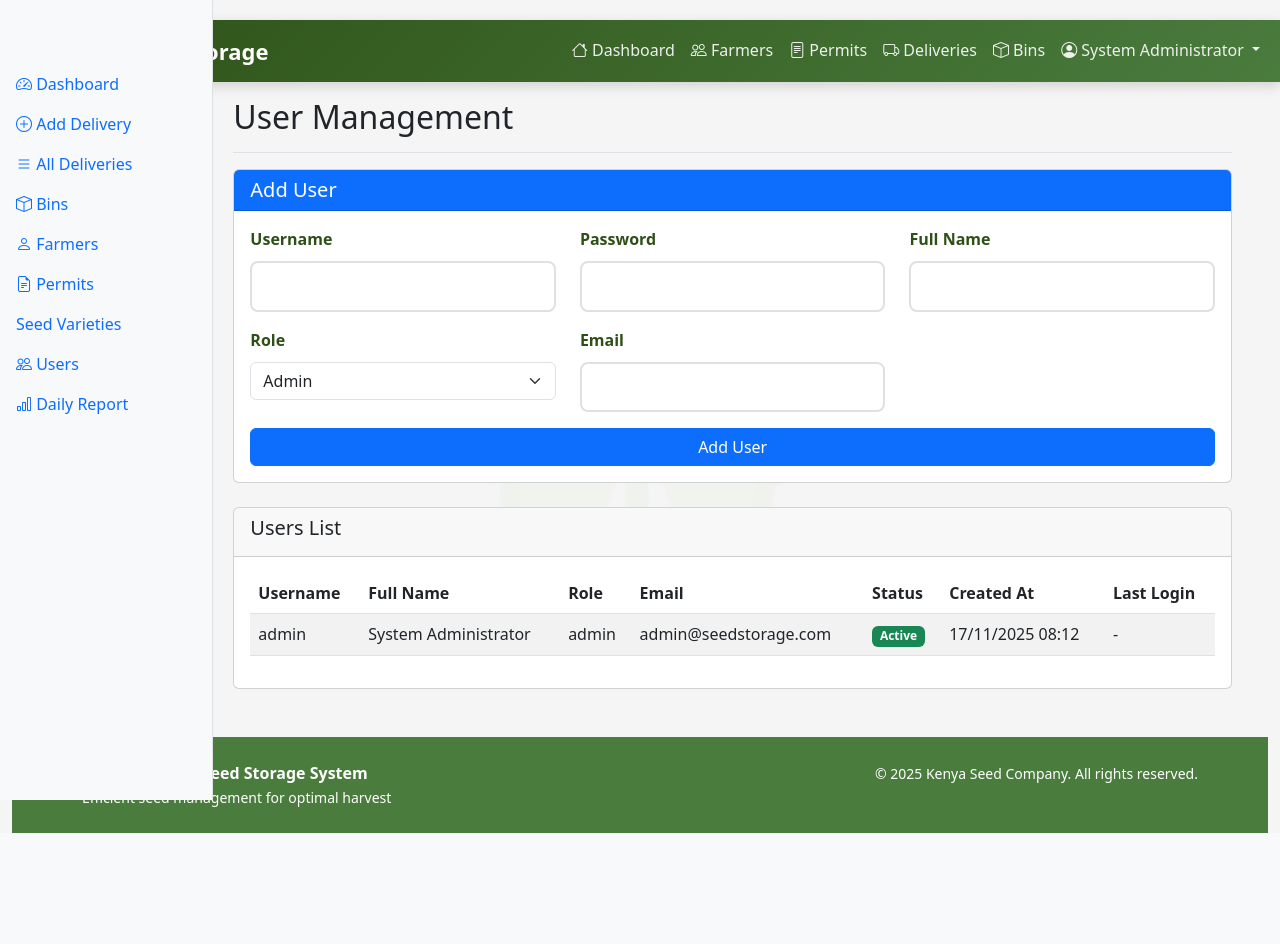
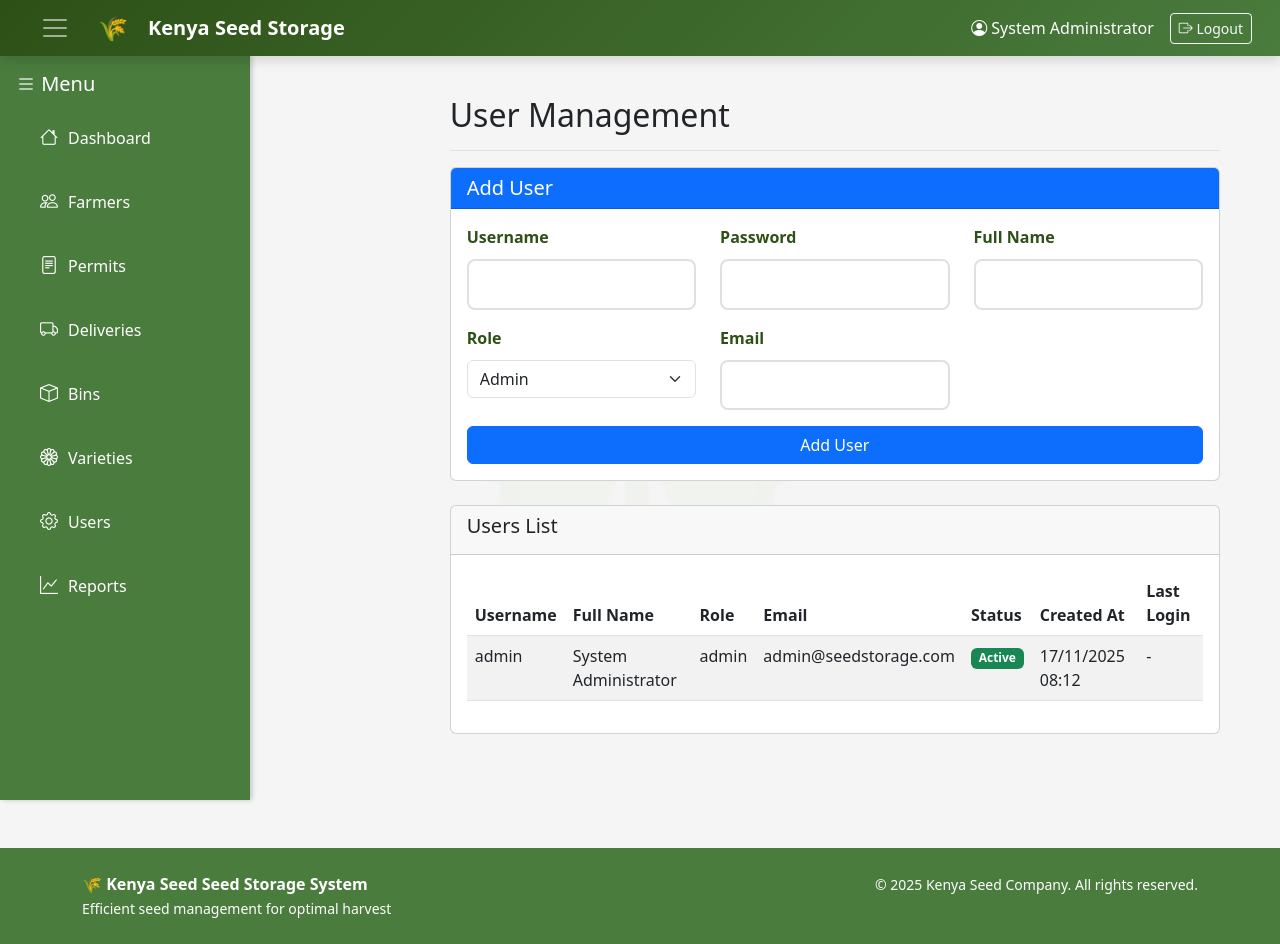
Before and after one commit to Lipasbrian/Seed-Storage-Management-system, a PHP site: page /users.php in a window 1280 px wide. Before the commit the page ends 833 px from the top, so only its background shows below. Run offline with PHP 8.4, Linux system fonts and the light colour scheme; a user stored in the database is signed in; data comes from the database, SQL or seed files in the repository; some libraries are stand-ins or nearby versions.

Commit message:
Redesign dashboard layout with collapsible sidebar
- Add sidebar toggle with hamburger menu icon
- Implement responsive sidebar that collapses on mobile
- Improve navbar layout and styling
- Add sidebar toggle JavaScript functionality
- Update dashboard container layout to accommodate sidebar
- Add smooth transitions and animations
- Fix footer and main content wrapper structure

```diff
--- a/css/style.css
+++ b/css/style.css
@@ -353,6 +353,115 @@
   border-left-color: var(--kenya-seed-yellow);
 }
 
+/* New Sidebar Implementation */
+.sidebar {
+  position: fixed;
+  top: 56px;
+  left: 0;
+  width: 250px;
+  height: calc(100vh - 56px);
+  background-color: var(--kenya-seed-light-green);
+  z-index: 99;
+  overflow-y: auto;
+  transition: all 0.3s ease;
+  padding-top: 0;
+  box-shadow: 2px 0 5px rgba(0, 0, 0, 0.1);
+}
+
+.sidebar .nav-link {
+  color: rgba(255, 255, 255, 0.9);
+  font-weight: 500;
+  transition: all 0.3s ease;
+  border-left: 4px solid transparent;
+  margin-bottom: 5px;
+  padding: 12px 20px;
+  display: flex;
+  align-items: center;
+  gap: 10px;
+}
+
+.sidebar .nav-link:hover,
+.sidebar .nav-link.active {
+  color: white;
+  background-color: rgba(255, 255, 255, 0.1);
+  border-left-color: var(--kenya-seed-yellow);
+}
+
+.sidebar .nav-link i {
+  font-size: 18px;
+}
+
+/* Main content adjustments */
+.dashboard-container {
+  margin-left: 250px;
+  transition: all 0.3s ease;
+}
+
+/* Navbar adjustments */
+.navbar-branded {
+  background: linear-gradient(
+    135deg,
+    var(--kenya-seed-green) 0%,
+    var(--kenya-seed-light-green) 100%
+  ) !important;
+  box-shadow: 0 4px 12px rgba(0, 0, 0, 0.15);
+  height: 56px;
+  padding: 0 1rem;
+}
+
+.navbar-branded .navbar-brand {
+  font-size: 20px;
+  font-weight: 700;
+  color: white !important;
+  display: flex;
+  align-items: center;
+  gap: 10px;
+}
+
+.navbar-toggler {
+  border: none;
+  padding: 0.25rem 0.75rem;
+}
+
+.navbar-toggler:focus {
+  box-shadow: none;
+  outline: 2px solid var(--kenya-seed-yellow);
+  border-radius: 4px;
+}
+
+/* Responsive sidebar */
+@media (max-width: 768px) {
+  .sidebar {
+    transform: translateX(-100%);
+    width: 100%;
+    height: auto;
+    min-height: calc(100vh - 56px);
+    box-shadow: 2px 0 10px rgba(0, 0, 0, 0.2);
+  }
+
+  .sidebar.show {
+    transform: translateX(0);
+  }
+
+  .dashboard-container {
+    margin-left: 0;
+  }
+
+  .navbar-toggler {
+    border: none;
+  }
+
+  .navbar-toggler:focus {
+    box-shadow: none;
+    outline: 2px solid var(--kenya-seed-yellow);
+  }
+
+  .sidebar .nav-link {
+    padding: 15px 20px;
+    font-size: 16px;
+  }
+}
+
 /* Utility classes */
 .text-ks-green {
   color: var(--kenya-seed-green) !important;
--- a/includes/footer.php
+++ b/includes/footer.php
@@ -1,7 +1,9 @@
 <?php
 // includes/footer.php
 ?>
-</div> <!-- End container-fluid -->
+    </main>
+</div>
+
 <footer class="footer mt-5 py-4 bg-ks-light-green text-white">
     <div class="container">
         <div class="row">
@@ -17,6 +19,24 @@
         </div>
     </div>
 </footer>
+
 <script src="https://cdn.jsdelivr.net/npm/bootstrap@5.3.0/dist/js/bootstrap.bundle.min.js"></script>
+<script>
+    // Sidebar toggle functionality
+    document.getElementById('sidebarToggle').addEventListener('click', function() {
+        const sidebar = document.getElementById('sidebar');
+        sidebar.classList.toggle('show');
+    });
+
+    // Close sidebar when a link is clicked on mobile
+    document.querySelectorAll('.sidebar .nav-link').forEach(link => {
+        link.addEventListener('click', function() {
+            const sidebar = document.getElementById('sidebar');
+            if (window.innerWidth < 768) {
+                sidebar.classList.remove('show');
+            }
+        });
+    });
+</script>
 </body>
 </html>
--- a/includes/header.php
+++ b/includes/header.php
@@ -11,49 +11,79 @@
     <link href="https://cdn.jsdelivr.net/npm/bootstrap@5.3.0/dist/css/bootstrap.min.css" rel="stylesheet">
     <link href="https://cdn.jsdelivr.net/npm/bootstrap-icons@1.10.5/font/bootstrap-icons.css" rel="stylesheet">
     <link href="css/style.css" rel="stylesheet">
-    <style>
-        body { padding-top: 20px; }
-        .sidebar { position: fixed; top: 0; bottom: 0; left: 0; z-index: 100; padding: 48px 0 0; box-shadow: inset -1px 0 0 rgba(0, 0, 0, .1); }
-        .sidebar-sticky { position: relative; top: 0; height: calc(100vh - 48px); padding-top: .5rem; overflow-x: hidden; overflow-y: auto; }
-    </style>
 </head>
 <body class="dashboard-page">
 <div class="dashboard-watermark">🍀</div>
-<nav class="navbar navbar-expand-lg navbar-dark navbar-branded">
+<nav class="navbar navbar-dark navbar-branded sticky-top">
     <div class="container-fluid">
-        <a class="navbar-brand" href="dashboard.php">Kenya Seed Storage</a>
-        <button class="navbar-toggler" type="button" data-bs-toggle="collapse" data-bs-target="#navbarNav" aria-controls="navbarNav" aria-expanded="false" aria-label="Toggle navigation">
+        <button class="navbar-toggler me-3" type="button" id="sidebarToggle" aria-label="Toggle sidebar">
             <span class="navbar-toggler-icon"></span>
         </button>
-        <div class="collapse navbar-collapse" id="navbarNav">
-            <ul class="navbar-nav ms-auto">
+        <a class="navbar-brand me-auto" href="dashboard.php">
+            <i class="bi bi-sheaf"></i> Kenya Seed Storage
+        </a>
+        <div class="d-flex align-items-center gap-3">
+            <span class="text-white d-none d-md-inline">
+                <i class="bi bi-person-circle"></i> <?php echo isset($_SESSION['full_name']) ? htmlspecialchars($_SESSION['full_name']) : 'User'; ?>
+            </span>
+            <a href="logout.php" class="btn btn-sm btn-outline-light">
+                <i class="bi bi-box-arrow-right"></i> Logout
+            </a>
+        </div>
+    </div>
+</nav>
+
+<div class="d-flex" style="min-height: calc(100vh - 56px);">
+    <!-- Sidebar -->
+    <nav class="sidebar bg-ks-light-green" id="sidebar">
+        <div class="p-3">
+            <h5 class="text-white mb-3">
+                <i class="bi bi-list"></i> Menu
+            </h5>
+            <ul class="nav flex-column gap-2">
                 <li class="nav-item">
-                    <a class="nav-link" href="dashboard.php"><i class="bi bi-house"></i> Dashboard</a>
+                    <a class="nav-link text-white" href="dashboard.php">
+                        <i class="bi bi-house"></i> Dashboard
+                    </a>
                 </li>
                 <li class="nav-item">
-                    <a class="nav-link" href="farmers.php"><i class="bi bi-people"></i> Farmers</a>
+                    <a class="nav-link text-white" href="farmers.php">
+                        <i class="bi bi-people"></i> Farmers
+                    </a>
                 </li>
                 <li class="nav-item">
-                    <a class="nav-link" href="permits.php"><i class="bi bi-file-text"></i> Permits</a>
+                    <a class="nav-link text-white" href="permits.php">
+                        <i class="bi bi-file-text"></i> Permits
+                    </a>
                 </li>
                 <li class="nav-item">
-                    <a class="nav-link" href="deliveries.php"><i class="bi bi-truck"></i> Deliveries</a>
+                    <a class="nav-link text-white" href="deliveries.php">
+                        <i class="bi bi-truck"></i> Deliveries
+                    </a>
                 </li>
                 <li class="nav-item">
-                    <a class="nav-link" href="bins.php"><i class="bi bi-box"></i> Bins</a>
+                    <a class="nav-link text-white" href="bins.php">
+                        <i class="bi bi-box"></i> Bins
+                    </a>
                 </li>
-                <li class="nav-item dropdown">
-                    <a class="nav-link dropdown-toggle" href="#" id="userDropdown" role="button" data-bs-toggle="dropdown" aria-expanded="false">
-                        <i class="bi bi-person-circle"></i> <?php echo isset($_SESSION['full_name']) ? htmlspecialchars($_SESSION['full_name']) : 'User'; ?>
+                <li class="nav-item">
+                    <a class="nav-link text-white" href="varieties.php">
+                        <i class="bi bi-flower1"></i> Varieties
                     </a>
-                    <ul class="dropdown-menu dropdown-menu-end" aria-labelledby="userDropdown">
-                        <li><a class="dropdown-item" href="users.php"><i class="bi bi-gear"></i> Users</a></li>
-                        <li><hr class="dropdown-divider"></li>
-                        <li><a class="dropdown-item" href="logout.php"><i class="bi bi-box-arrow-right"></i> Logout</a></li>
-                    </ul>
+                </li>
+                <li class="nav-item">
+                    <a class="nav-link text-white" href="users.php">
+                        <i class="bi bi-gear"></i> Users
+                    </a>
+                </li>
+                <li class="nav-item">
+                    <a class="nav-link text-white" href="reports_daily.php">
+                        <i class="bi bi-graph-up"></i> Reports
+                    </a>
                 </li>
             </ul>
         </div>
-    </div>
-</nav>
-<div class="container-fluid dashboard-container">
+    </nav>
+
+    <!-- Main Content -->
+    <main class="flex-grow-1 dashboard-container p-4">
```
Also changed, not shown: dashboard.php (+2 -7 lines).
